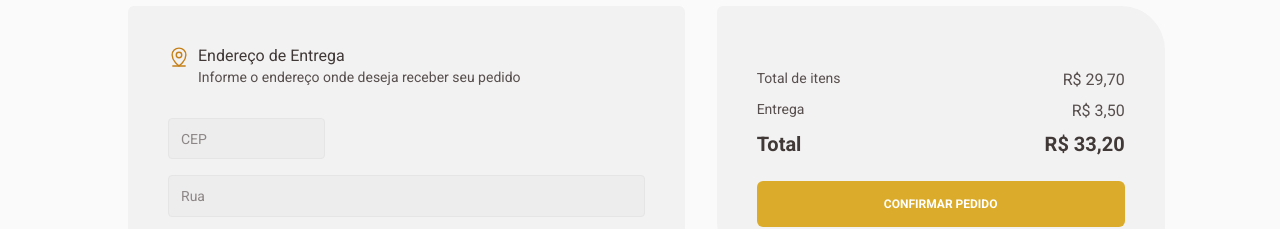
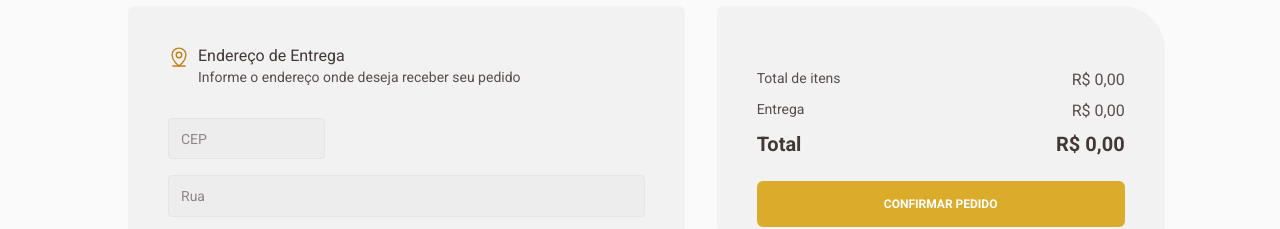
Before and after one commit to jfernandesdev/coffee-delivery, a React (Vite) app: page /checkout in a window 1280 px wide. Shown: the part 136-365 px from the top of the page. Built offline with nearby package versions, Linux system fonts and the light colour scheme.

Commit message:
FEAT: calculate and display the total value of items and shipping

```diff
--- a/src/pages/Checkout/index.tsx
+++ b/src/pages/Checkout/index.tsx
@@ -30,10 +30,27 @@ import {
 
 export function Checkout() {
   const { cart, removeProduct } = useCart()
+  const shippingPrice = cart.length > 0 ? 3.5 : 0
+  const formattedShippingPrice = formatPrice(shippingPrice)
+
+  const cartFormatted = cart.map((product) => ({
+    ...product,
+    priceFormatted: formatPrice(product.price),
+    subTotal: formatPrice(product.price * product.amount),
+  }))
 
   function handleRemoveProduct(productId: string) {
     removeProduct(productId)
   }
+
+  const calculateTotalItems = cart.reduce((sumTotal, product) => {
+    return sumTotal + product.price * product.amount
+  }, 0)
+
+  const totalItemsFormatted = formatPrice(calculateTotalItems)
+  const totalWithShippingFormatted = formatPrice(
+    calculateTotalItems + shippingPrice,
+  )
 
   return (
     <FormContainer action="checkout/success">
@@ -136,7 +153,7 @@ export function Checkout() {
 
         <CoffeeSelectedWrapper>
           <ListCart>
-            {cart.map((item) => (
+            {cartFormatted.map((item) => (
               <CoffeeSelectedItem key={item.id}>
                 <div>
                   <img src={item.image} alt={item.title} />
@@ -157,7 +174,7 @@ export function Checkout() {
                   </div>
                 </div>
 
-                <span className="price">R$ {formatPrice(item.price)}</span>
+                <span className="price">R$ {item.subTotal}</span>
               </CoffeeSelectedItem>
             ))}
           </ListCart>
@@ -165,17 +182,17 @@ export function Checkout() {
           <TotalOrder>
             <div>
               <span>Total de itens</span>
-              <span>R$ 29,70</span>
+              <span>R$ {totalItemsFormatted}</span>
             </div>
 
             <div>
               <span>Entrega</span>
-              <span>R$ 3,50</span>
+              <span>R$ {formattedShippingPrice}</span>
             </div>
 
             <div className="total">
               <span>Total</span>
-              <span>R$ 33,20</span>
+              <span>R$ {totalWithShippingFormatted}</span>
             </div>
           </TotalOrder>
 
```
